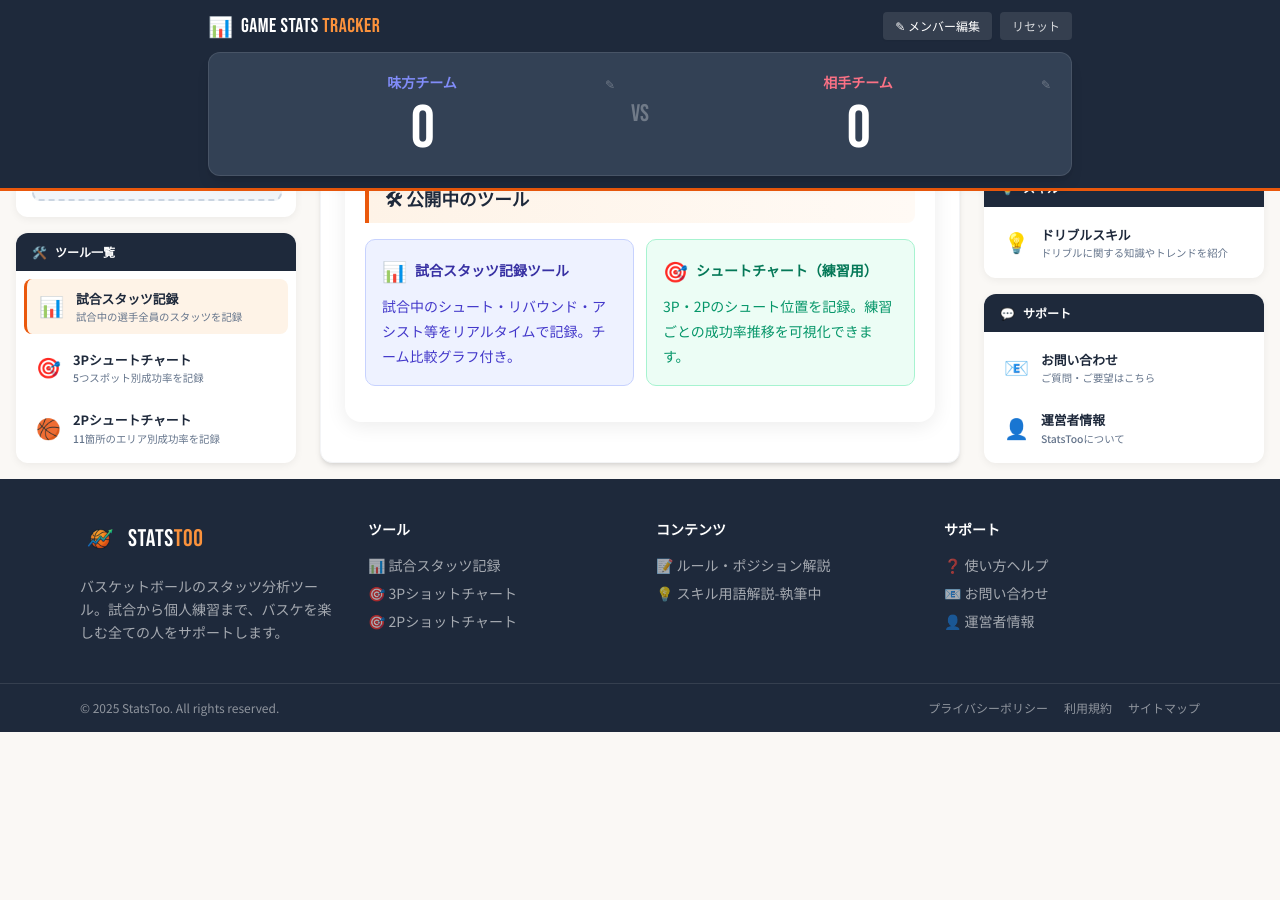
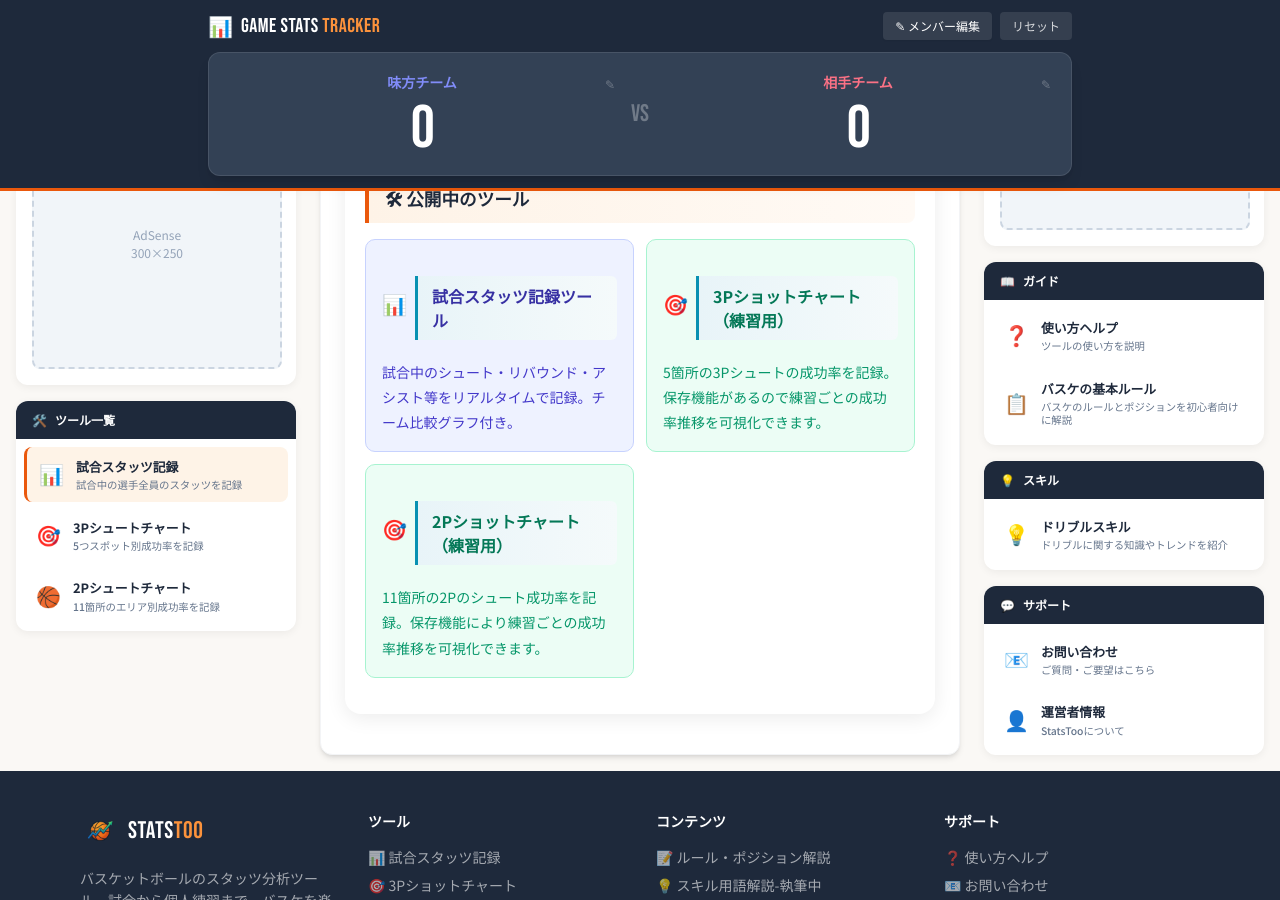
Before and after one commit to BSK-Ryo/statstoo, a Jekyll site: the page built from index.html, in a window 1280 px wide and 900 px high, scrolled down 5276 px. Built offline with Jekyll 4.4.1, drawn with Linux system fonts in a browser that asks for light colours; nearby versions of some CDN libraries; before the commit the page ends 6008 px from its top, so only the background shows below that.

Commit message:
公開中ツール更新

```diff
--- a/index.html
+++ b/index.html
@@ -782,16 +782,23 @@
                             <div class="tool-card tool-card-game">
                                 <div class="tool-card-header">
                                     <span class="tool-card-icon">📊</span>
-                                    <span class="tool-card-title">試合スタッツ記録ツール</span>
+                                    <h3 class="tool-card-title">試合スタッツ記録ツール</h3>
                                 </div>
                                 <p class="tool-card-desc">試合中のシュート・リバウンド・アシスト等をリアルタイムで記録。チーム比較グラフ付き。</p>
                             </div>
                             <div class="tool-card tool-card-shot">
                                 <div class="tool-card-header">
                                     <span class="tool-card-icon">🎯</span>
-                                    <span class="tool-card-title">シュートチャート（練習用）</span>
+                                    <h3 class="tool-card-title">3Pショットチャート（練習用）</h3>
                                 </div>
-                                <p class="tool-card-desc">3P・2Pのシュート位置を記録。練習ごとの成功率推移を可視化できます。</p>
+                                <p class="tool-card-desc">5箇所の3Pシュートの成功率を記録。保存機能があるので練習ごとの成功率推移を可視化できます。</p>
+                            </div>
+                             <div class="tool-card tool-card-shot">
+                                <div class="tool-card-header">
+                                    <span class="tool-card-icon">🎯</span>
+                                    <h3 class="tool-card-title">2Pショットチャート（練習用）</h3>
+                                </div>
+                                <p class="tool-card-desc">11箇所の2Pのシュート成功率を記録。保存機能により練習ごとの成功率推移を可視化できます。</p>
                             </div>
                         </div>
                     </section>
```
